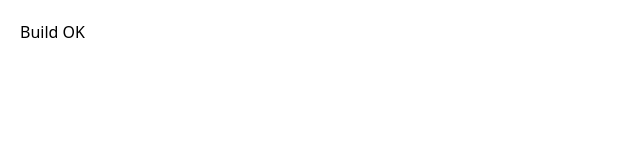
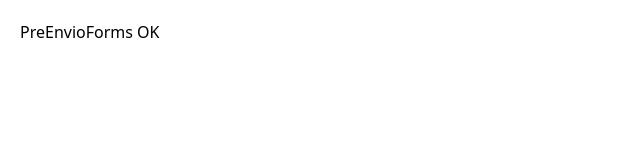
Before and after one commit to themitopc-source/automacao-formulario, a React (Vite) app: page / in a window 1280 px wide. Shown: the top 160 px of the page, without its empty margins (0-640 px from the left). Built offline with nearby package versions, Linux system fonts and the light colour scheme.

Commit message:
chore: App usa PreEnvioForms mínimo

```diff
--- a/src/App.tsx
+++ b/src/App.tsx
@@ -1,5 +1,4 @@
+import PreEnvioForms from "./PreEnvioForms";
 export default function App() {
-  return <div style={{ padding: 20, fontFamily: "system-ui" }}>
-    Build OK
-  </div>;
+  return <PreEnvioForms />;
 }
--- /dev/null
+++ b/src/PreEnvioForms.tsx
@@ -0,0 +1,5 @@
+export default function PreEnvioForms() {
+  return <div style={{ padding: 20, fontFamily: "system-ui" }}>
+    PreEnvioForms OK
+  </div>;
+}
```
